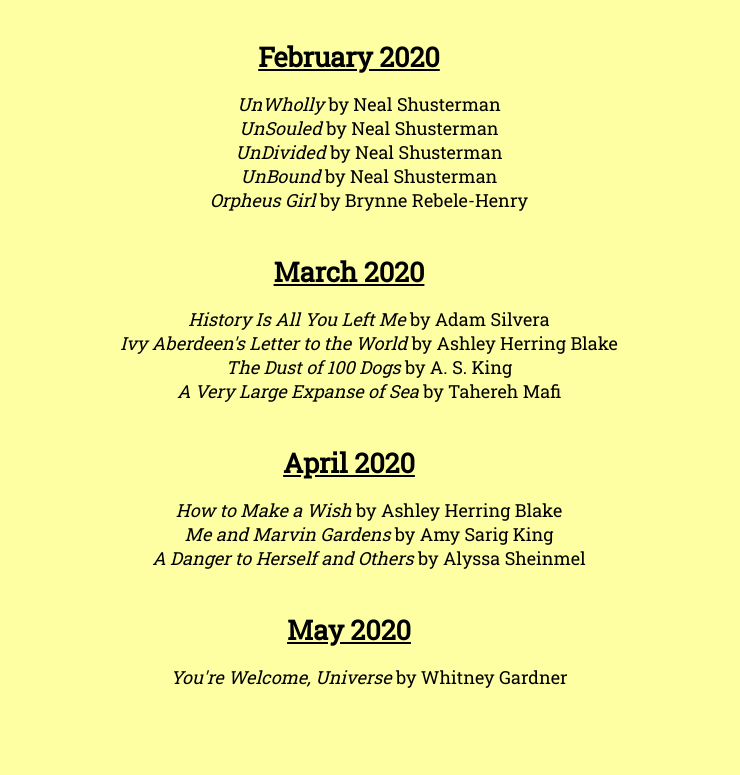
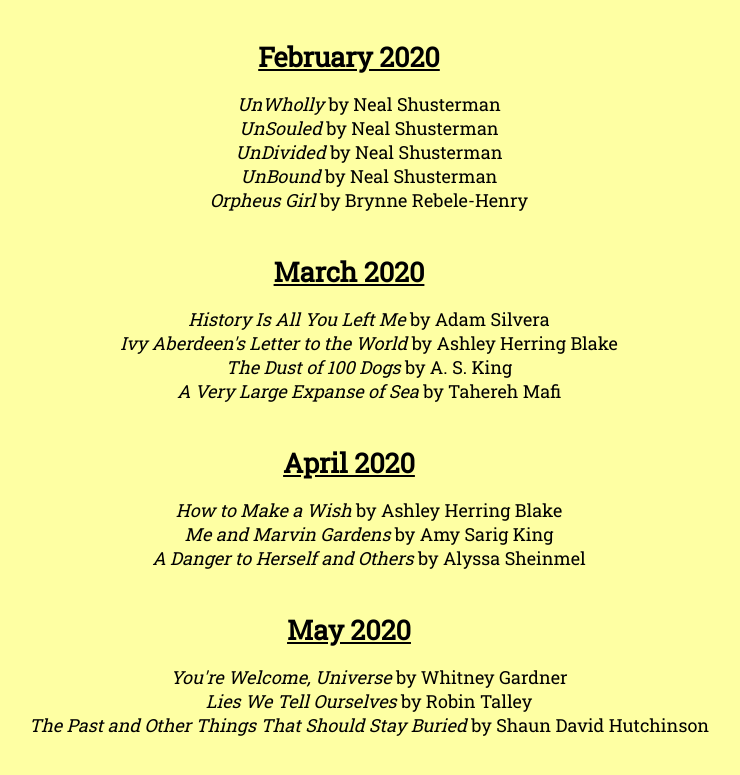
Before and after one commit to CassieReads/CassieReads.github.io, a plain HTML site: page booksread.html in a window 1280 px wide. Shown: the part 3174-3949 px from the top of the page, without its empty margins (291-1031 px from the left). Before the commit the page ends 3905 px from the top, so only its background shows below. Drawn offline with Linux system fonts and the light colour scheme; a web font is replaced by a local one.

Commit message:
Update booksread.html

```diff
--- a/booksread.html
+++ b/booksread.html
@@ -183,6 +183,8 @@
             <h2><u>May 2020</u></h2>
             <ul>
                 <li><i>You're Welcome, Universe</i> by Whitney Gardner</li>
+		<li><i>Lies We Tell Ourselves</i> by Robin Talley</li>
+		<li><i>The Past and Other Things That Should Stay Buried</i> by Shaun David Hutchinson</li>
 
             </ul>
         </main>
```
